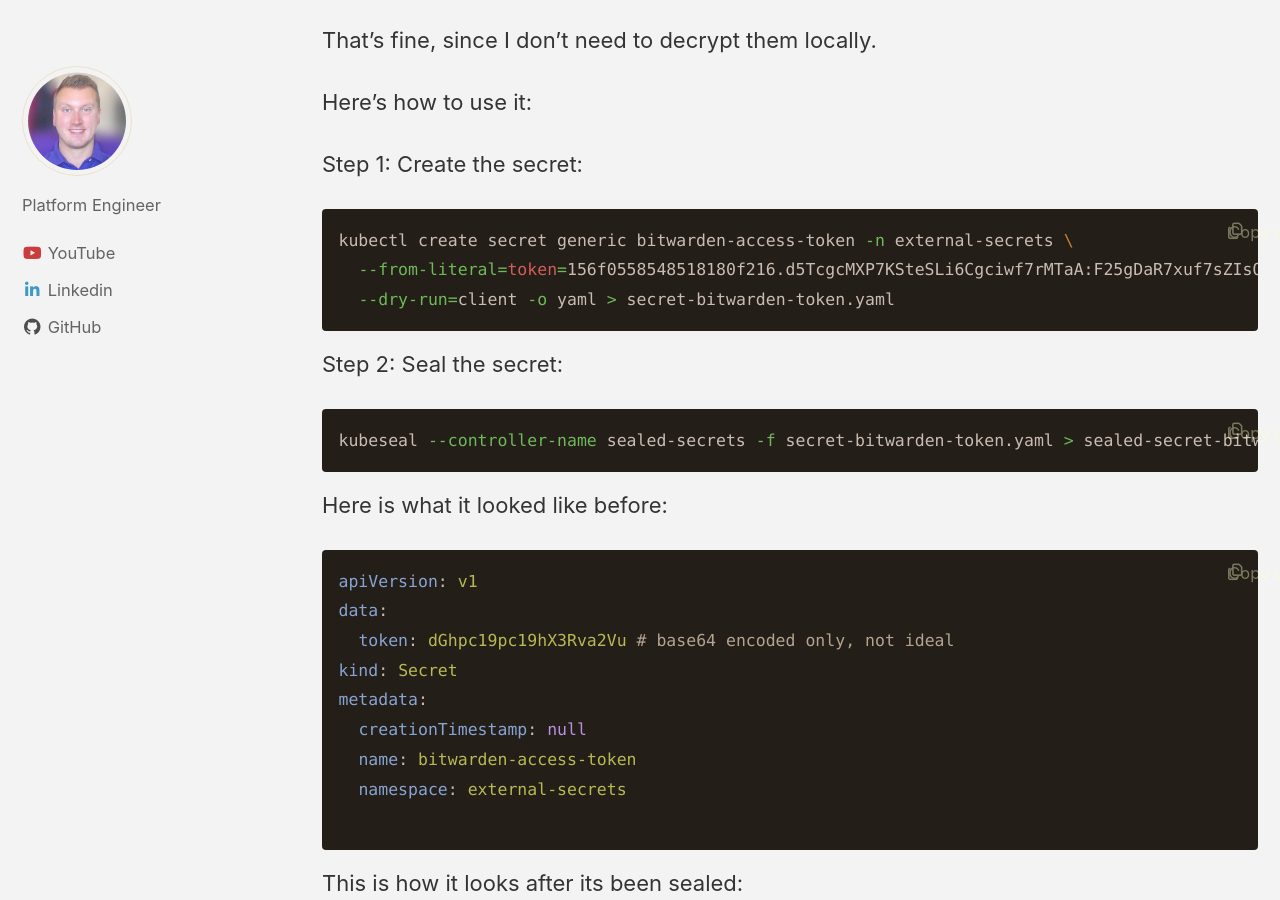
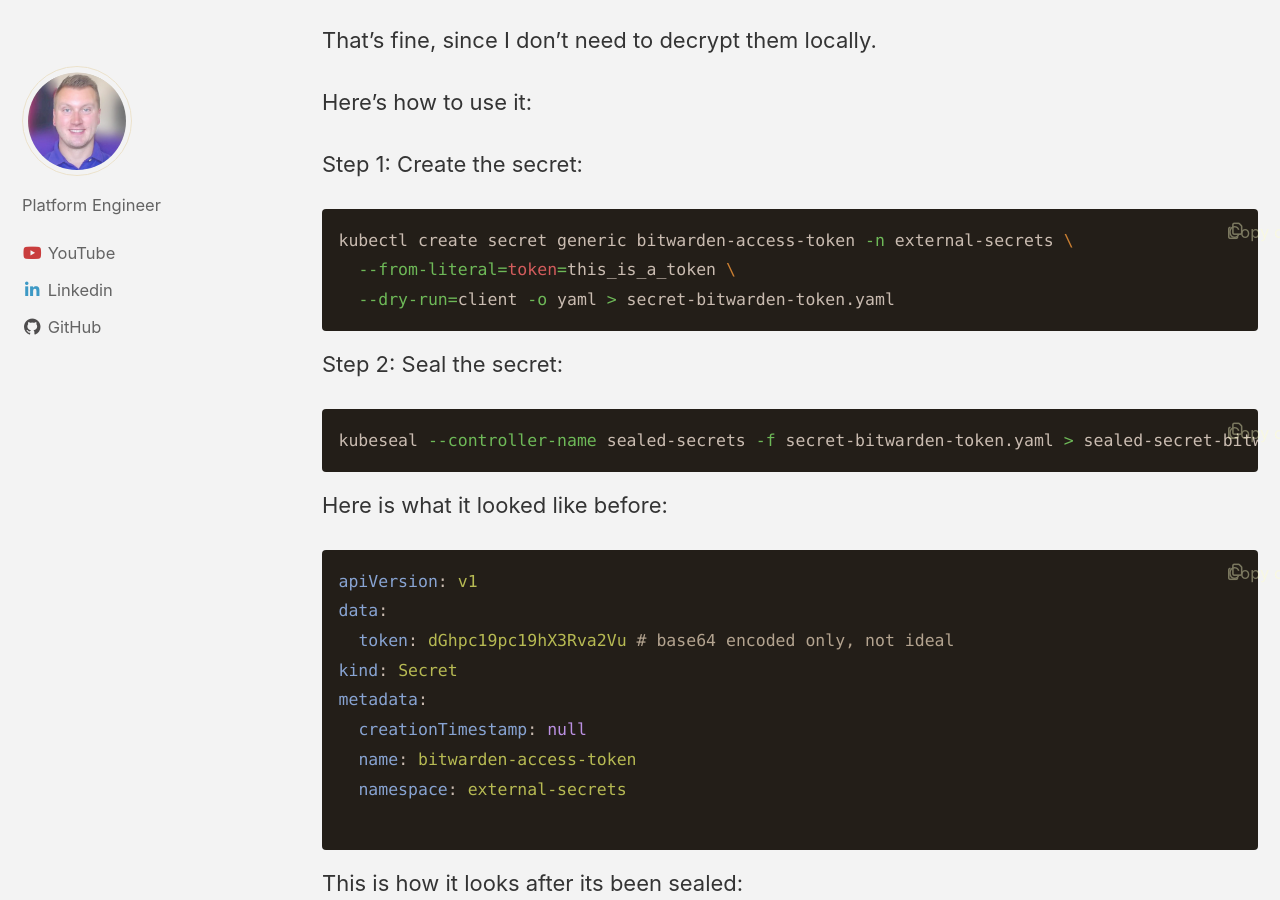
Before and after one commit to Matcham89/chrismatcham-dev, a Jekyll site: the page built from _posts/2025-05-01-Simple-Portable-Kubernetes-Lab.md, in a window 1280 px wide and 900 px high, scrolled down 5156 px. Built offline with Jekyll 4.4.1, drawn with Linux system fonts in a browser that asks for light colours; cached includes are drawn as plain includes.

````diff
--- a/_posts/2025-05-01-Simple-Portable-Kubernetes-Lab.md
+++ b/_posts/2025-05-01-Simple-Portable-Kubernetes-Lab.md
@@ -104,7 +104,7 @@ Step 1: Create the secret:
 
 ```sh
 kubectl create secret generic bitwarden-access-token -n external-secrets \
-  --from-literal=token=156f0558548518180f216.d5TcgcMXP7KSteSLi6Cgciwf7rMTaA:F25gDaR7xuf7sZIsQJ5mrQ== \
+  --from-literal=token=this_is_a_token \
   --dry-run=client -o yaml > secret-bitwarden-token.yaml
 ```
 
````
